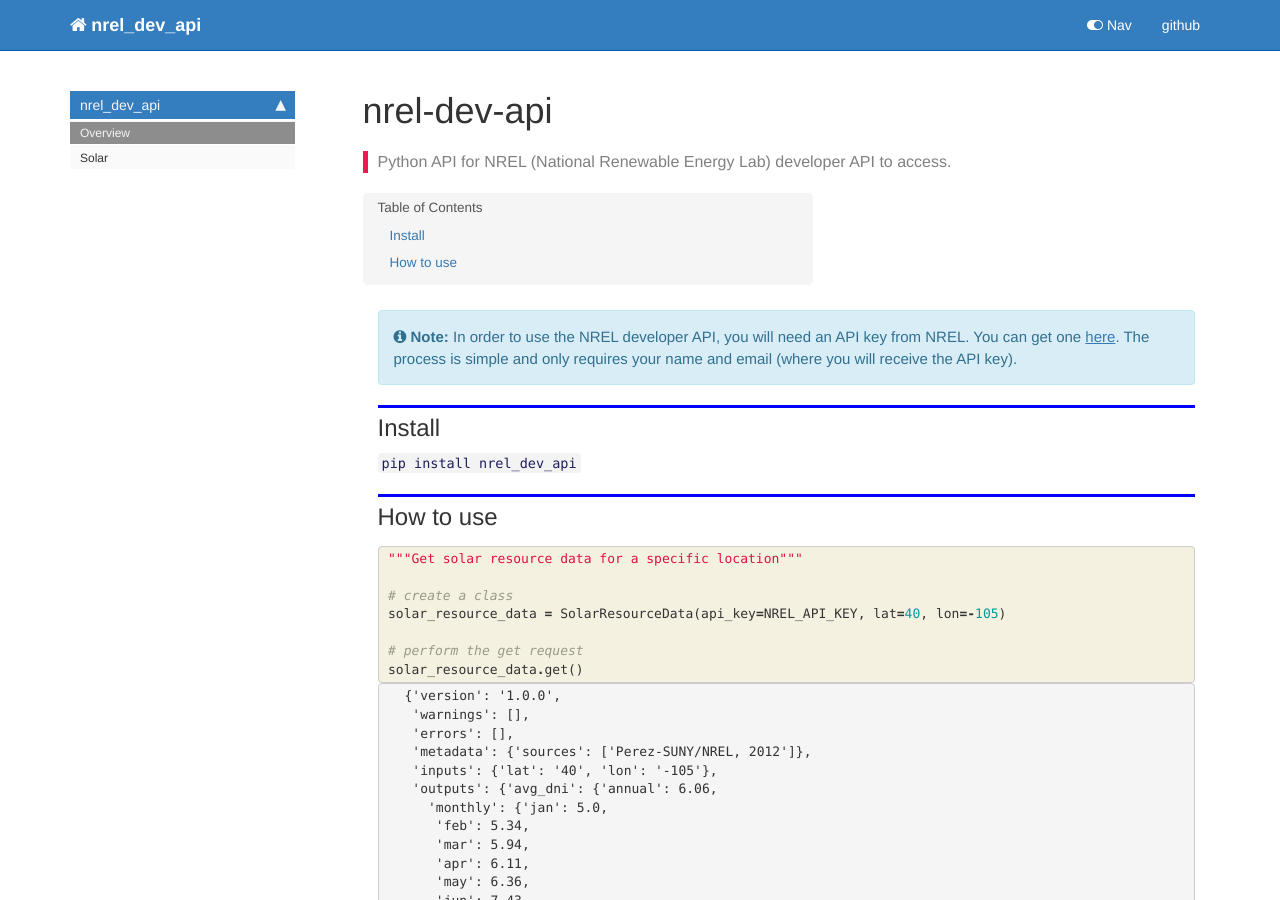
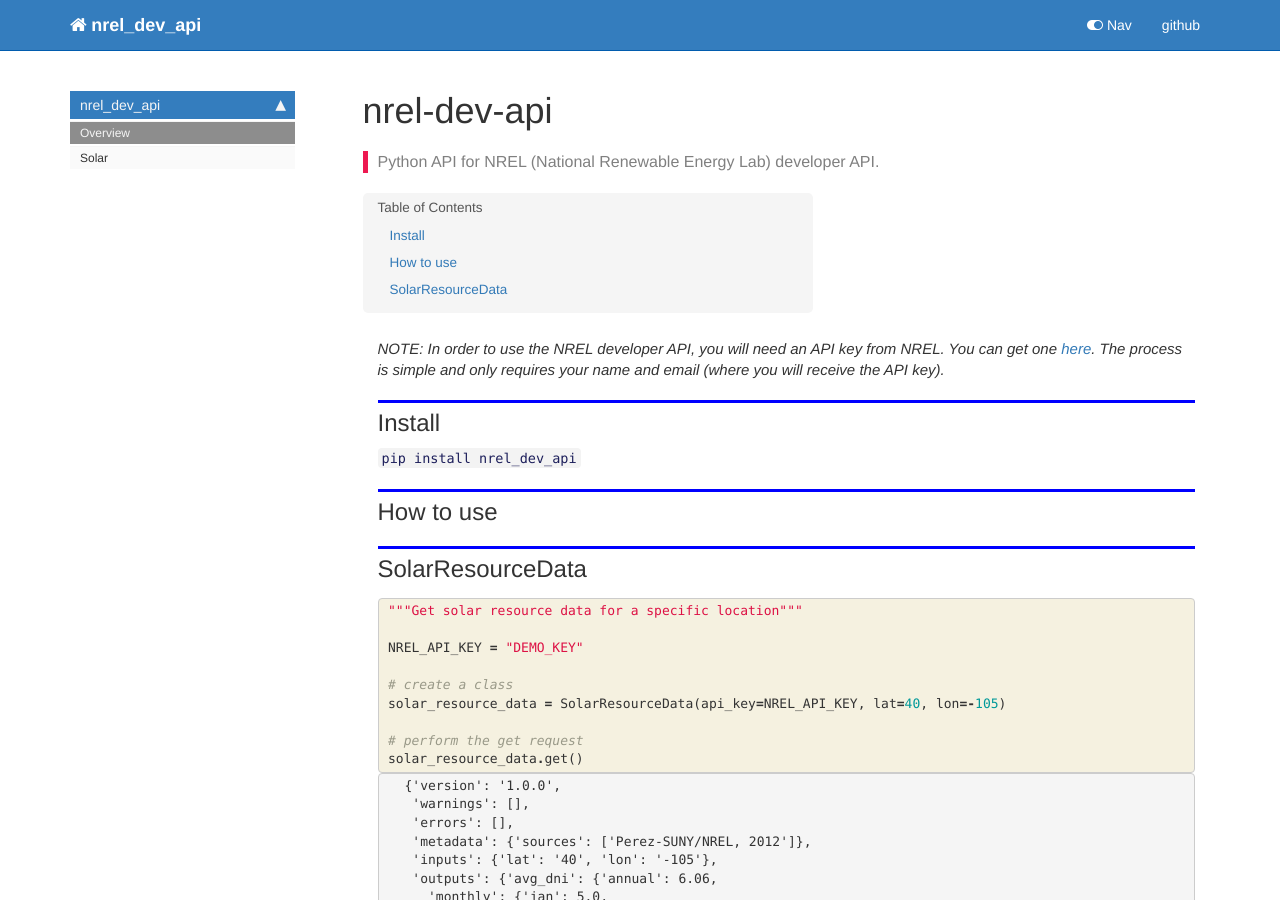
Before and after one commit to SarthakJariwala/nrel_dev_api, a Jekyll site: the page built from docs/index.html, in a window 1280 px wide and 900 px high. Built offline with Jekyll 4.4.1, drawn with Linux system fonts in a browser that asks for light colours; nearby versions of some CDN libraries; comment, search, counter and statistics services are not loaded.

Commit message:
use DEMO_KEY

```diff
--- a/docs/index.html
+++ b/docs/index.html
@@ -6,8 +6,8 @@
 keywords: fastai
 sidebar: home_sidebar
 
-summary: "Python API for NREL (National Renewable Energy Lab) developer API to access."
-description: "Python API for NREL (National Renewable Energy Lab) developer API to access."
+summary: "Python API for NREL (National Renewable Energy Lab) developer API."
+description: "Python API for NREL (National Renewable Energy Lab) developer API."
 nb_path: "index.ipynb"
 ---
 <!--
@@ -31,7 +31,7 @@
 
 <div class="cell border-box-sizing text_cell rendered"><div class="inner_cell">
 <div class="text_cell_render border-box-sizing rendered_html">
-<p>{% include note.html content='In order to use the NREL developer API, you will need an API key from NREL. You can get one <a href="https://developer.nrel.gov/signup/">here</a>. The process is simple and only requires your name and email (where you will receive the API key). ' %}</p>
+<p><em>NOTE: In order to use the NREL developer API, you will need an API key from NREL. You can get one <a href="https://developer.nrel.gov/signup/">here</a>. The process is simple and only requires your name and email (where you will receive the API key).</em></p>
 
 </div>
 </div>
@@ -55,6 +55,12 @@
 </div>
 </div>
 </div>
+<div class="cell border-box-sizing text_cell rendered"><div class="inner_cell">
+<div class="text_cell_render border-box-sizing rendered_html">
+<h2 id="SolarResourceData">SolarResourceData<a class="anchor-link" href="#SolarResourceData"> </a></h2>
+</div>
+</div>
+</div>
     {% raw %}
 
 <div class="cell border-box-sizing code_cell rendered">
@@ -63,6 +69,8 @@
 <div class="inner_cell">
     <div class="input_area">
 <div class=" highlight hl-ipython3"><pre><span></span><span class="sd">&quot;&quot;&quot;Get solar resource data for a specific location&quot;&quot;&quot;</span>
+
+<span class="n">NREL_API_KEY</span> <span class="o">=</span> <span class="s2">&quot;DEMO_KEY&quot;</span>
 
 <span class="c1"># create a class</span>
 <span class="n">solar_resource_data</span> <span class="o">=</span> <span class="n">SolarResourceData</span><span class="p">(</span><span class="n">api_key</span><span class="o">=</span><span class="n">NREL_API_KEY</span><span class="p">,</span> <span class="n">lat</span><span class="o">=</span><span class="mi">40</span><span class="p">,</span> <span class="n">lon</span><span class="o">=-</span><span class="mi">105</span><span class="p">)</span>
--- a/nrel_dev_api/_nbdev.py
+++ b/nrel_dev_api/_nbdev.py
@@ -2,7 +2,8 @@
 
 __all__ = ["index", "modules", "custom_doc_links", "git_url"]
 
-index = {"SolarResourceData": "00_solar.ipynb"}
+index = {"SolarResourceData": "00_solar.ipynb",
+         "BASE_URL": "00_solar.ipynb"}
 
 modules = ["solar.py"]
 
```
Also changed, not shown: docs/solar.html (+2 -5 lines), nrel_dev_api/solar.py (+7 -3 lines), README.md, 2 other files.
